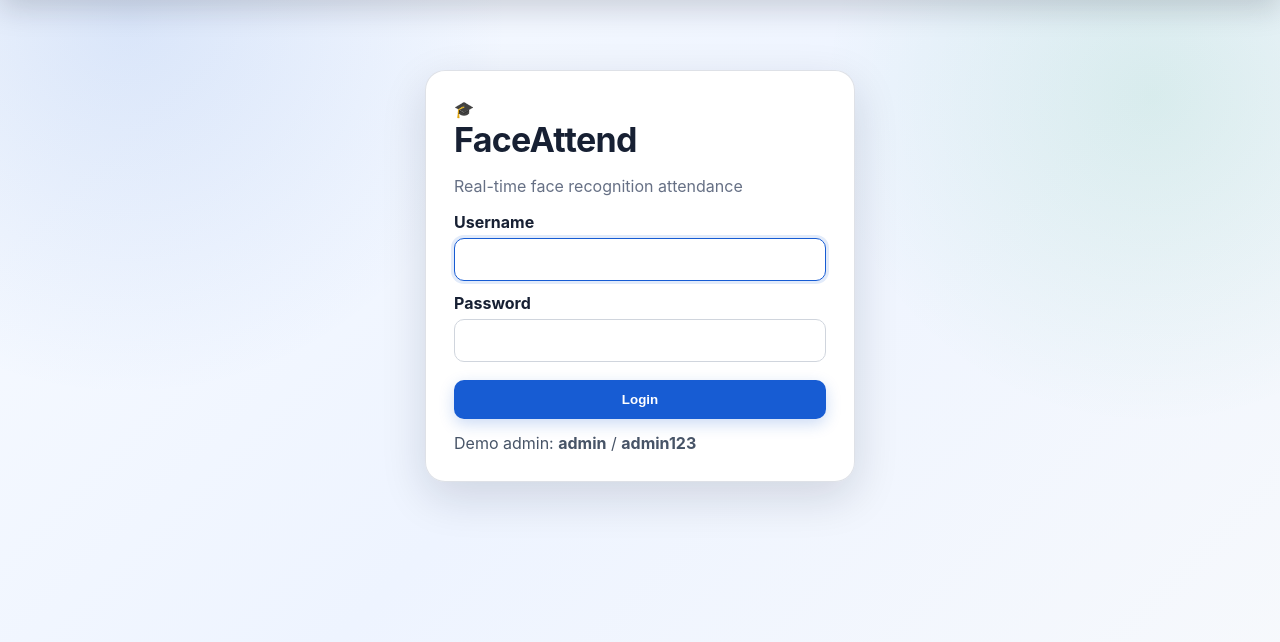
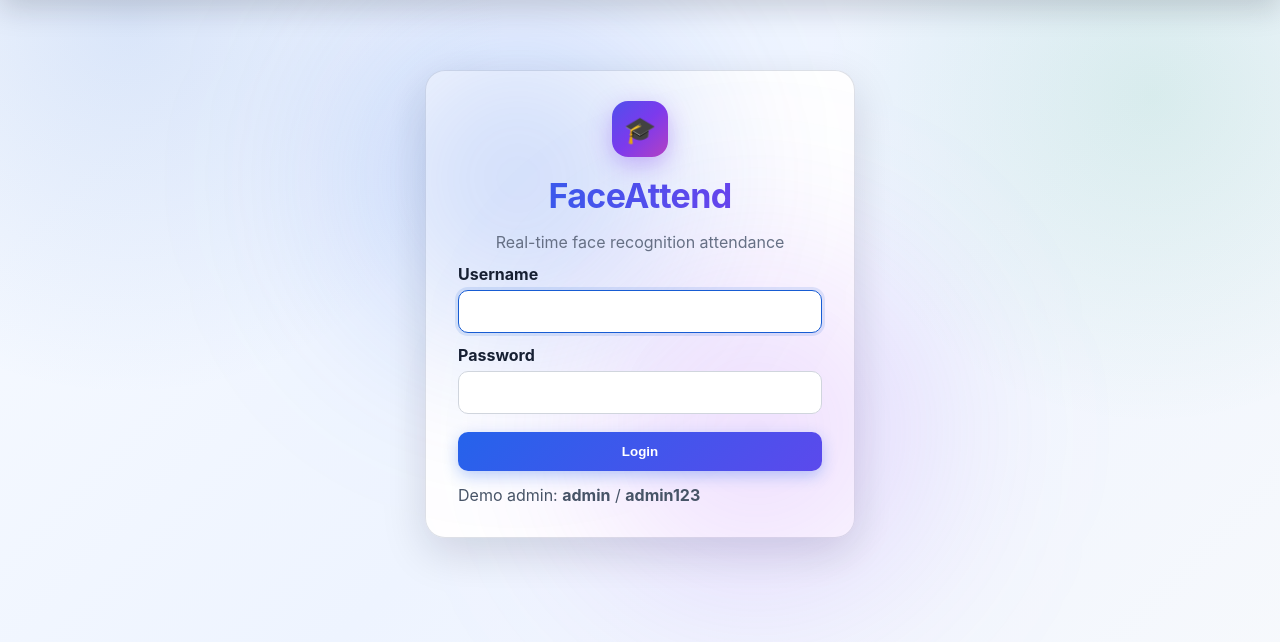
Before and after one commit to pavankumarpunugu/real-time-face-attendance, a Flask app: page /login in a window 1280 px wide. Shown: the part 64-706 px from the top of the page. Run offline with Flask 3, Linux system fonts and the light colour scheme; some libraries are stand-ins or nearby versions.

Commit message:
Enhance styles with animations and gradient backgrounds
Added animations for panel and card elements, updated primary button background to a gradient, and introduced new keyframes for login card and badge effects.

```diff
--- a/static/style.css
+++ b/static/style.css
@@ -538,23 +574,48 @@ button:hover,
         translateY(-1px);
 }
 
+button:active,
+.button:active {
+    transform: translateY(0) scale(0.98);
+}
+
 .primary {
-    background: #175cd3;
+    background: linear-gradient(
+        135deg,
+        #2563eb,
+        #7c3aed
+    );
+
+    background-size: 160% 160%;
 
     color: white;
 
     box-shadow:
         0 5px 15px
         rgba(
-            23,
-            92,
-            211,
-            0.22
+            37,
+            99,
+            235,
+            0.3
         );
+
+    transition:
+        transform 0.15s,
+        box-shadow 0.2s,
+        background-position 0.4s;
 }
 
 .primary:hover {
-    background: #124bb3;
+    background-position: 100% 0%;
+
+    box-shadow:
+        0 8px 22px
+        rgba(
+            124,
+            58,
+            237,
+            0.35
+        );
 }
 
 .secondary {
@@ -626,7 +687,7 @@ button:disabled {
 
     border-radius: 20px;
 
-    padding: 28px;
+    padding: 32px;
 
     border:
         1px solid
@@ -648,6 +709,178 @@ button:disabled {
 
     backdrop-filter:
         blur(12px);
+
+    position: relative;
+
+    z-index: 1;
+
+    animation: loginCardIn 0.6s cubic-bezier(0.16, 1, 0.3, 1);
+}
+
+@keyframes loginCardIn {
+
+    from {
+        opacity: 0;
+
+        transform: translateY(24px) scale(0.97);
+    }
+
+    to {
+        opacity: 1;
+
+        transform: translateY(0) scale(1);
+    }
+
+}
+
+.login-card::before,
+.login-card::after {
+    content: "";
+
+    position: fixed;
+
+    width: 420px;
+
+    height: 420px;
+
+    border-radius: 50%;
+
+    filter: blur(80px);
+
+    z-index: -1;
+
+    pointer-events: none;
+}
+
+.login-card::before {
+    top: -120px;
+
+    left: -140px;
+
+    background: radial-gradient(
+        circle,
+        rgba(37, 99, 235, 0.35),
+        transparent 70%
+    );
+
+    animation: loginBlobFloat1 9s ease-in-out infinite;
+}
+
+.login-card::after {
+    bottom: -140px;
+
+    right: -140px;
+
+    background: radial-gradient(
+        circle,
+        rgba(168, 85, 247, 0.3),
+        transparent 70%
+    );
+
+    animation: loginBlobFloat2 11s ease-in-out infinite;
+}
+
+@keyframes loginBlobFloat1 {
+
+    0%, 100% {
+        transform: translate(0, 0) scale(1);
+    }
+
+    50% {
+        transform: translate(40px, 30px) scale(1.15);
+    }
+
+}
+
+@keyframes loginBlobFloat2 {
+
+    0%, 100% {
+        transform: translate(0, 0) scale(1);
+    }
+
+    50% {
+        transform: translate(-30px, -40px) scale(1.1);
+    }
+
+}
+
+.login-badge {
+    width: 56px;
+
+    height: 56px;
+
+    border-radius: 16px;
+
+    margin: 0 auto 16px;
+
+    background: linear-gradient(
+        135deg,
+        #2563eb,
+        #7c3aed,
+        #ec4899
+    );
+
+    background-size: 200% 200%;
+
+    display: flex;
+
+    align-items: center;
+
+    justify-content: center;
+
+    font-size: 26px;
+
+    animation:
+        loginBadgeGradient 4s ease infinite,
+        loginBadgeFloat 3s ease-in-out infinite;
+
+    box-shadow: 0 8px 24px rgba(124, 58, 237, 0.35);
+}
+
+@keyframes loginBadgeGradient {
+
+    0%, 100% {
+        background-position: 0% 50%;
+    }
+
+    50% {
+        background-position: 100% 50%;
+    }
+
+}
+
+@keyframes loginBadgeFloat {
+
+    0%, 100% {
+        transform: translateY(0);
+    }
+
+    50% {
+        transform: translateY(-6px);
+    }
+
+}
+
+.login-card h1 {
+    text-align: center;
+
+    background: linear-gradient(
+        90deg,
+        #2563eb,
+        #7c3aed
+    );
+
+    -webkit-background-clip: text;
+
+    background-clip: text;
+
+    color: transparent;
+}
+
+.login-card > .muted {
+    text-align: center;
+
+    margin-bottom: 8px;
 }
 
 
```
Also changed, not shown: other parts of static/style.css (+60 -1 lines).
